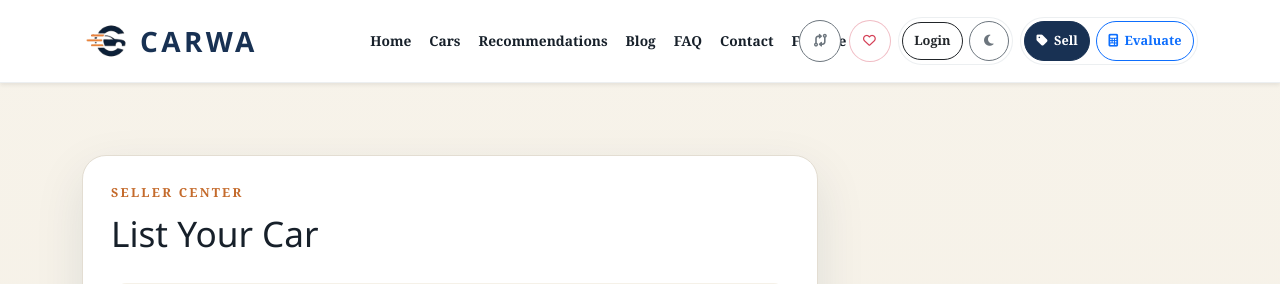
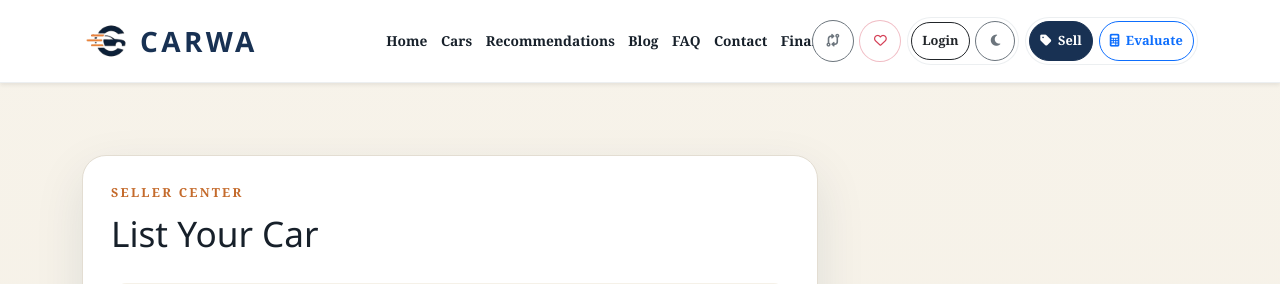
Before and after one commit to ibrahimanwarkhalil-jpg/carwa-used-car-marketplace, a Flask app: page /add in a window 1280 px wide. Shown: the top 284 px of the page. Run offline with Flask 3, Linux system fonts and the light colour scheme; data comes from the database, SQL or seed files in the repository.

Commit message:
Fix desktop navbar spacing

```diff
--- a/static/css/style.css
+++ b/static/css/style.css
@@ -97,7 +97,7 @@
 grid-template-areas:
 "logo nav actions";
 align-items:center;
-gap:14px 20px;
+gap:14px 12px;
 }
 
 .navbar-brand{
@@ -159,7 +159,7 @@
 display:flex;
 align-items:center;
 justify-content:center;
-gap:0.08rem;
+gap:0;
 margin:0;
 flex-wrap:wrap;
 width:100%;
@@ -171,7 +171,7 @@
 color:var(--text);
 font-weight:600;
 font-size:0.86rem;
-padding:0.46rem 0.52rem !important;
+padding:0.46rem 0.42rem !important;
 white-space:nowrap;
 border-radius:999px;
 transition:background 0.2s ease, color 0.2s ease;
@@ -193,7 +193,7 @@
 align-items:center;
 justify-content:flex-end;
 flex-wrap:nowrap;
-gap:0.45rem;
+gap:0.35rem;
 min-width:0;
 white-space:nowrap;
 }
@@ -215,7 +215,7 @@
 align-items:center;
 justify-content:center;
 gap:0.4rem;
-padding:0.52rem 0.72rem;
+padding:0.52rem 0.64rem;
 border-radius:999px;
 font-size:0.8rem;
 font-weight:700;
@@ -1458,7 +1458,7 @@
 color:var(--muted);
 }
 
-@media (max-width: 1500px){
+@media (max-width: 1420px){
 .navbar-shell{
 grid-template-columns:auto minmax(0, 1fr);
 grid-template-areas:
--- a/templates/base.html
+++ b/templates/base.html
@@ -24,7 +24,7 @@
 
 <link rel="stylesheet" href="https://cdn.jsdelivr.net/npm/bootstrap@5.3.2/dist/css/bootstrap.min.css">
 
-<link rel="stylesheet" href="/static/css/style.css?v=44">
+<link rel="stylesheet" href="/static/css/style.css?v=45">
 
 </head>
 
```
